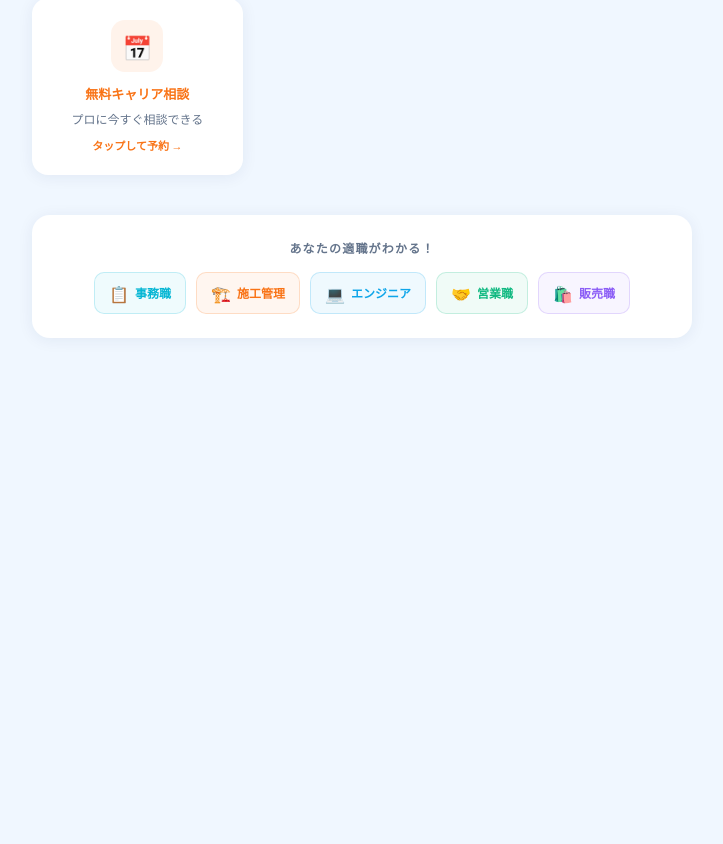
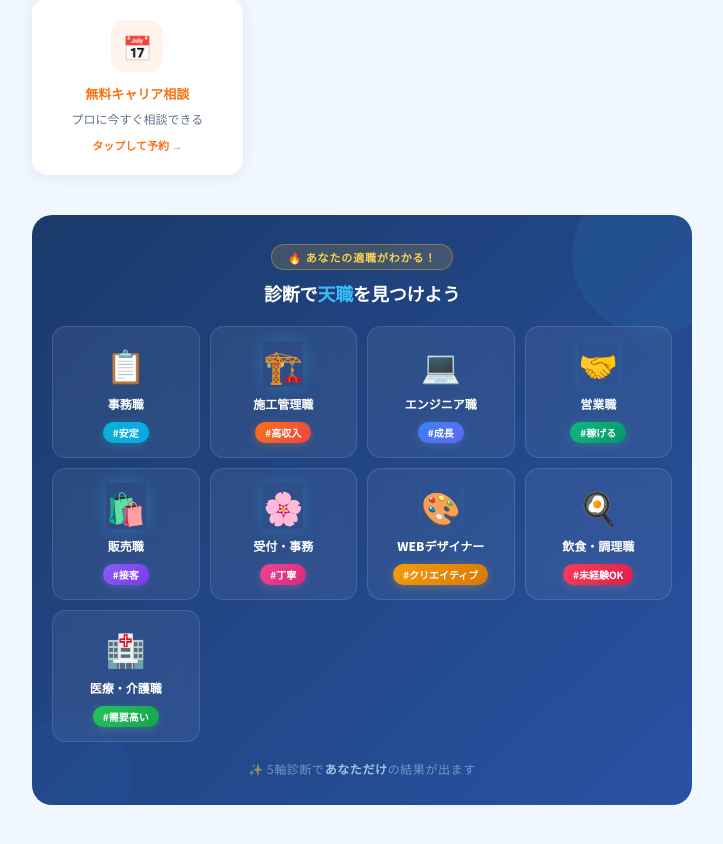
Before and after one commit to seimatakeshita-bit/rewave-shindan, a React (Vite) app: page / in a window 1280 px wide. Shown: the part 824-1668 px from the top of the page, without its empty margins (278-1001 px from the left). Before the commit the page ends 1222 px from the top, so only its background shows below. Built offline with nearby package versions, Linux system fonts and the light colour scheme.

Commit message:
Update App.jsx

```diff
--- a/src/App.jsx
+++ b/src/App.jsx
@@ -87,7 +87,7 @@ const QS = [
   {axis:"mental",q:"自分のメンタルの強みは？",opts:[{t:"逆境でも折れない強靭さ",v:5},{t:"感情に共感する豊かな感受性",v:4},{t:"慎重で安定した判断力",v:2},{t:"まだよくわからない",v:1}]},
 ];
 
-const JOB_OPTIONS = ["事務職","施工管理職","エンジニア職","営業職","販売職","マーケティング","Webデザイン","コンサルタント","クリエイター","まだわからない"];
+const JOB_OPTIONS = ["事務職","受付・事務","施工管理職","エンジニア職","営業職","販売職","WEBデザイナー","飲食・調理職","医療・介護職","マーケティング","コンサルタント","クリエイター","まだわからない"];
 const TIMING_OPTIONS = ["今すぐ","1ヶ月〜3ヶ月以内","3ヶ月以上先","考えていない"];
 const PREF_OPTIONS = ["東京","神奈川","埼玉","千葉","大阪","名古屋","福岡","その他（全国）","リモート希望"];
 
@@ -219,6 +219,9 @@ const CSS = `
 button,a,input,select,textarea{font-family:'Noto Sans JP','Hiragino Sans',sans-serif;}
 body{background:${C.bg};}
 @keyframes waveSweep1{0%{transform:translateX(0)}100%{transform:translateX(-50%)}}
+@keyframes slideInLeft{0%{opacity:0;transform:translateX(-60px)}100%{opacity:1;transform:translateX(0)}}
+@keyframes slideInRight{0%{opacity:0;transform:translateX(60px)}100%{opacity:1;transform:translateX(0)}}
+@keyframes glowPulse{0%,100%{box-shadow:0 0 0 rgba(56,189,248,0)}50%{box-shadow:0 0 20px rgba(56,189,248,0.3)}}
 @keyframes waveSweep2{0%{transform:translateX(-50%)}100%{transform:translateX(0)}}
 @keyframes waveSweep3{0%{transform:translateX(0)}100%{transform:translateX(-50%)}}
 @keyframes quizFloat{0%{transform:translateY(0) scale(1);opacity:.5}100%{transform:translateY(-12px) scale(1.1);opacity:1}}
@@ -414,22 +417,74 @@ export default function App() {
           ))}
         </div>
 
-        {/* Job preview */}
-        <div style={{ background:C.bgCard, borderRadius:18, boxShadow:"0 2px 16px rgba(27,43,94,0.07)", padding:"24px" }}>
-          <div style={{ fontSize:12, fontWeight:700, color:C.txt3, letterSpacing:"0.1em", marginBottom:16, textAlign:"center" }}>あなたの適職がわかる！</div>
-          <div style={{ display:"flex", flexWrap:"wrap", gap:10, justifyContent:"center" }}>
-            {top5.length ? top5.map((j,i)=>(
-              <div key={i} style={{ display:"flex", alignItems:"center", gap:6, background:`${j.color}10`, border:`1.5px solid ${j.color}33`, borderRadius:10, padding:"8px 14px" }}>
-                <span>{j.icon}</span><span style={{ fontSize:12, fontWeight:700, color:j.color }}>{j.name}</span>
+        {/* Job preview — SNSバズり仕様 */}
+        <div style={{ background:`linear-gradient(135deg,${C.navy},${C.navyMid})`, borderRadius:20, padding:"28px 20px", position:"relative", overflow:"hidden" }}>
+          {/* 背景装飾 */}
+          <div style={{ position:"absolute", top:-40, right:-40, width:160, height:160, borderRadius:"50%", background:"rgba(56,189,248,0.08)", pointerEvents:"none" }}/>
+          <div style={{ position:"absolute", bottom:-30, left:-20, width:120, height:120, borderRadius:"50%", background:"rgba(59,111,212,0.08)", pointerEvents:"none" }}/>
+
+          <div style={{ position:"relative", zIndex:1 }}>
+            <div style={{ textAlign:"center", marginBottom:20 }}>
+              <span style={{ display:"inline-block", background:"rgba(251,191,36,0.15)", border:"1px solid rgba(251,191,36,0.35)", color:"#FCD34D", borderRadius:99, padding:"4px 16px", fontSize:11, fontWeight:700, letterSpacing:"0.08em", marginBottom:10 }}>
+                🔥 あなたの適職がわかる！
+              </span>
+              <div style={{ fontSize:18, fontWeight:900, color:"#fff", letterSpacing:"-0.01em" }}>
+                診断で<span style={{ color:"#38BDF8" }}>天職</span>を見つけよう
               </div>
-            )) : [
-              {icon:"📋",name:"事務職",color:C.aqua},{icon:"🏗️",name:"施工管理",color:C.coral},
-              {icon:"💻",name:"エンジニア",color:C.ocean},{icon:"🤝",name:"営業職",color:C.mint},{icon:"🛍️",name:"販売職",color:C.violet}
-            ].map((j,i)=>(
-              <div key={i} style={{ display:"flex", alignItems:"center", gap:6, background:`${j.color}10`, border:`1.5px solid ${j.color}33`, borderRadius:10, padding:"8px 14px" }}>
-                <span>{j.icon}</span><span style={{ fontSize:12, fontWeight:700, color:j.color }}>{j.name}</span>
+            </div>
+
+            <div style={{ display:"grid", gridTemplateColumns:"repeat(auto-fit,minmax(130px,1fr))", gap:10 }}>
+              {[
+                {icon:"📋", name:"事務職",     color:"#22D3EE", grad:"linear-gradient(135deg,#06B6D4,#0EA5E9)", tag:"安定"},
+                {icon:"🏗️", name:"施工管理職",  color:"#FB923C", grad:"linear-gradient(135deg,#F97316,#EF4444)", tag:"高収入"},
+                {icon:"💻", name:"エンジニア職", color:"#60A5FA", grad:"linear-gradient(135deg,#3B82F6,#6366F1)", tag:"成長"},
+                {icon:"🤝", name:"営業職",     color:"#34D399", grad:"linear-gradient(135deg,#10B981,#059669)", tag:"稼げる"},
+                {icon:"🛍️", name:"販売職",     color:"#A78BFA", grad:"linear-gradient(135deg,#8B5CF6,#7C3AED)", tag:"接客"},
+                {icon:"🌸", name:"受付・事務",   color:"#F472B6", grad:"linear-gradient(135deg,#EC4899,#DB2777)", tag:"丁寧"},
+                {icon:"🎨", name:"WEBデザイナー", color:"#FBBF24", grad:"linear-gradient(135deg,#F59E0B,#D97706)", tag:"クリエイティブ"},
+                {icon:"🍳", name:"飲食・調理職",  color:"#FB7185", grad:"linear-gradient(135deg,#F43F5E,#E11D48)", tag:"未経験OK"},
+                {icon:"🏥", name:"医療・介護職",  color:"#4ADE80", grad:"linear-gradient(135deg,#22C55E,#16A34A)", tag:"需要高い"},
+              ].map((j,i)=>(
+                <div key={i} style={{
+                  background:"rgba(255,255,255,0.06)",
+                  backdropFilter:"blur(8px)",
+                  border:"1px solid rgba(255,255,255,0.12)",
+                  borderRadius:14,
+                  padding:"14px 10px",
+                  textAlign:"center",
+                  cursor:"default",
+                  animation:`${i%2===0?"slideInLeft":"slideInRight"} 0.6s cubic-bezier(0.16,1,0.3,1) ${i*0.12}s both`,
+                  transition:"transform 0.2s, box-shadow 0.2s",
+                }}
+                  onMouseEnter={e=>{
+                    e.currentTarget.style.transform="translateY(-6px) scale(1.04)";
+                    e.currentTarget.style.boxShadow=`0 12px 32px ${j.color}44`;
+                    e.currentTarget.style.border=`1px solid ${j.color}66`;
+                  }}
+                  onMouseLeave={e=>{
+                    e.currentTarget.style.transform="none";
+                    e.currentTarget.style.boxShadow="none";
+                    e.currentTarget.style.border="1px solid rgba(255,255,255,0.12)";
+                  }}
+                >
+                  <div style={{
+                    fontSize:32, marginBottom:8,
+                    animation:`glowPulse ${2+i*0.3}s ease-in-out ${i*0.2}s infinite`,
+                    display:"inline-block",
+                  }}>{j.icon}</div>
+                  <div style={{ fontSize:12, fontWeight:800, color:"#fff", marginBottom:6 }}>{j.name}</div>
+                  <div style={{ display:"inline-block", background:j.grad, borderRadius:99, padding:"3px 10px", fontSize:10, fontWeight:700, color:"#fff", boxShadow:`0 2px 8px ${j.color}44` }}>
+                    #{j.tag}
+                  </div>
+                </div>
+              ))}
+            </div>
+
+            <div style={{ textAlign:"center", marginTop:18 }}>
+              <div style={{ fontSize:12, color:"rgba(186,230,253,0.5)", letterSpacing:"0.05em" }}>
+                ✨ 5軸診断で<strong style={{color:"rgba(186,230,253,0.8)"}}>あなただけ</strong>の結果が出ます
               </div>
-            ))}
+            </div>
           </div>
         </div>
       </div>
```
